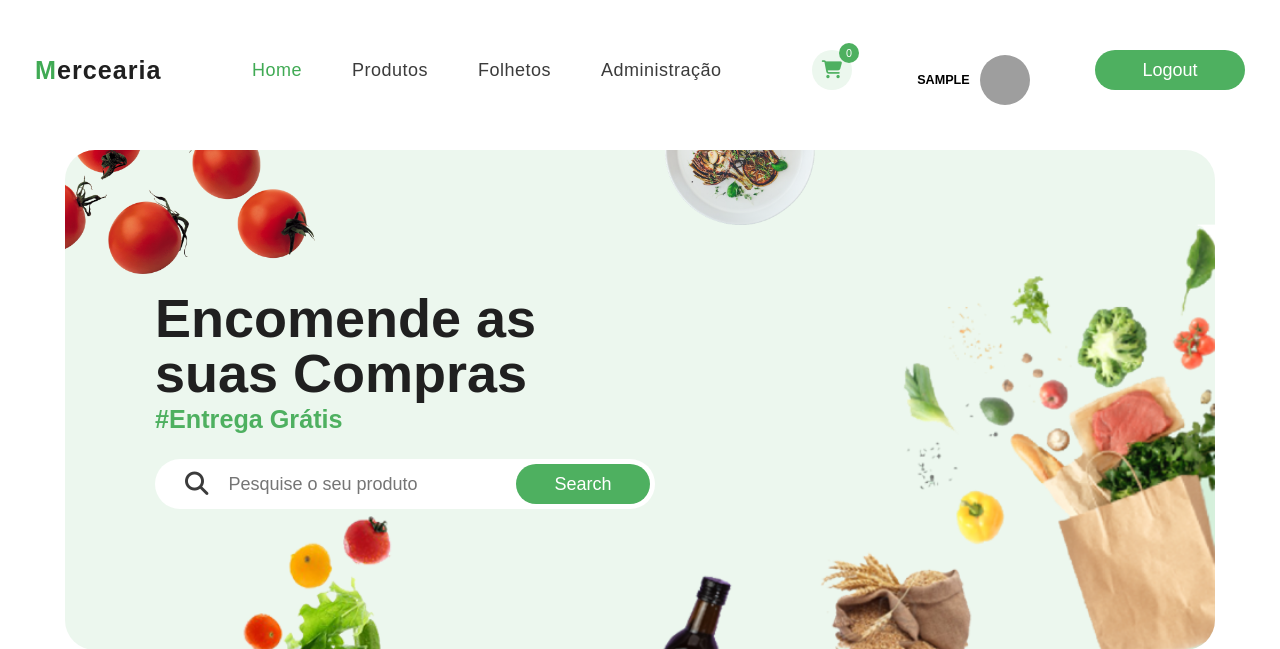
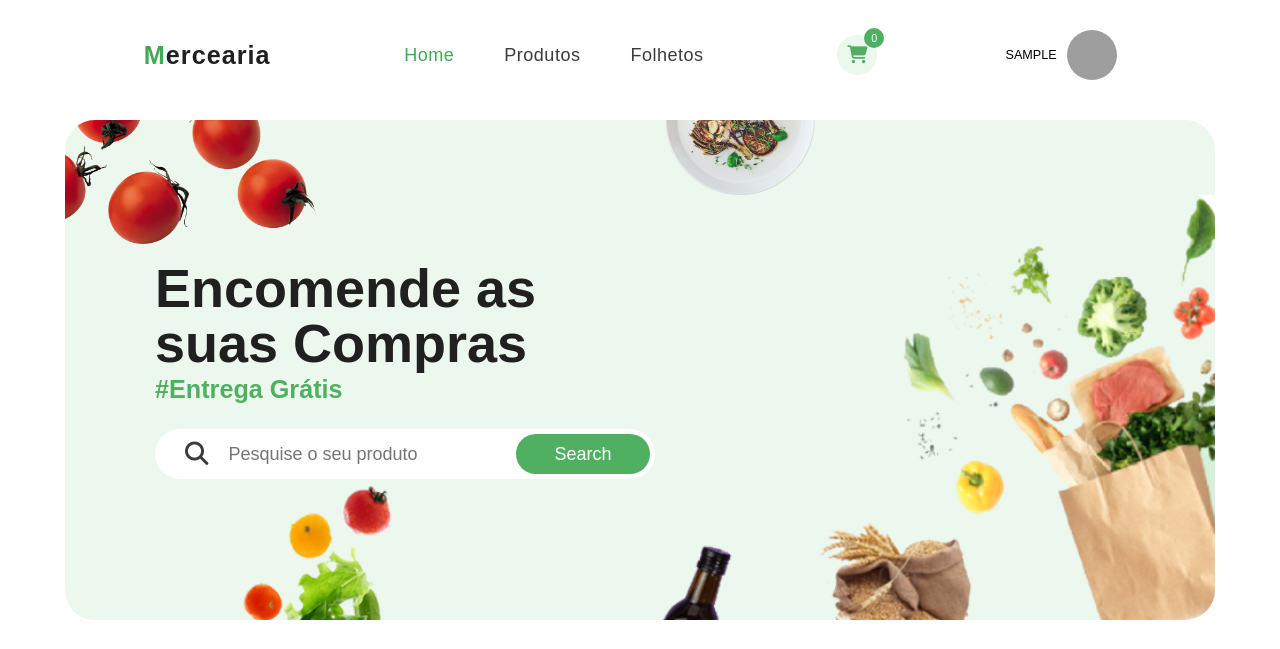
Before and after one commit to Fabio-Ceriaco/Mercearia, a PHP site: page / in a window 1280 px wide. Shown: the top 649 px of the page. Run offline with PHP 8.4, Linux system fonts and the light colour scheme; the visitor is signed in with stand-in values (Sample User, id 1); data that the repository does not hold is empty; some libraries are stand-ins or nearby versions; grey boxes are pictures that could not be loaded.

Commit message:
finishing log and logout code, change is log layout

```diff
--- a/assets/style/style.css
+++ b/assets/style/styles.css
@@ -22,7 +22,7 @@ body {
 
 nav {
   display: flex;
-  justify-content: space-between;
+  justify-content: space-evenly;
   align-items: center;
   padding: 35px;
   width: 100%;
@@ -404,15 +404,25 @@ label {
 }
 .user-info {
   display: flex;
+  justify-content: space-evenly;
+  align-items: center;
+  flex-direction: row;
+}
+.user-info-btn {
+  display: flex;
   justify-content: center;
   align-items: center;
-  flex-direction: row;
-  margin-top: 20px;
+  width: 150px;
+  height: 40px;
+  border: none;
+  color: #fff;
+  outline: none;
+  cursor: pointer;
+  transition: all ease 0.3s;
 }
 .user-info span {
   color: #000;
   font-size: 0.7rem;
-  font-weight: 600;
 }
 .user-info img {
   width: 50px;
--- a/includes/header.php
+++ b/includes/header.php
@@ -36,11 +36,6 @@
             <li><a href="home" class="active">Home</a></li>
             <li><a href="produtos">Produtos</a></li>
             <li><a href="#">Folhetos</a></li>
-            <?php if($tipo == 'cliente') :?>
-            <li><a href="#">Area Cliente</a></li>
-            <?php elseif($tipo == 'admin') :?>
-            <li><a href="#">Administração</a></li>
-            <?php endif;?>
         </ul>
 
          <!--cart-->
@@ -54,15 +49,41 @@
         </div>
 
 
-        <?php if($is_logged) :?>
+        <?php if($is_logged && $tipo == 'cliente') :?>
             <div class="user-info" id="user-info">
+                <a href="#" class="user-info-btn" id="user-info-btn">
                 <span class="username" id="username"><?=strtoupper($username)?></span>
                 <img src="<?=$imagem?>" alt="user" id="user">
+                </a>
+                <!--<a href="./pages/logs/logout.php"></a>-->
             </div>
-            <div class="logout" id="logout">
-                <a href="./pages/logs/logout.php">Logout</a>
+            <div class="area-cliente">
+                <h2>Area Cliente</h2>
+                <a href="dadosCliente" class="cliente-info">Dados Pessoais</a>
+                <a href="encomendas" class="cliente-info">Encomendas</a>
+                <a href="favoritos" class="cliente-info">Favoritos</a>
+                <a href="./pages/logs/logout.php" class="cliente-info"  id="logoutBtn">Logout</a>
             </div>
-        <?php else :?>
+        <?php elseif($is_logged && $tipo == 'admin'):?>
+            <div class="user-info" id="user-info">
+                <a href="#" class="user-info-btn" id="user-info-btn">
+                <span class="username" id="username"><?=strtoupper($username)?></span>
+                <img src="<?=$imagem?>" alt="user" id="user">
+                </a>
+                <!--<a href="./pages/logs/logout.php"></a>-->
+            </div>
+            <div class="area-cliente">
+                <h2>Area Administrativa</h2>
+                <a href="dadosCliente" class="cliente-info">Dados Administrador</a>
+                <a href="produtos" class="cliente-info">Produtos</a>
+                <a href="categorias" class="cliente-info">Categorias</a>
+                <a href="clientes" class="cliente-info">Clientes</a>
+                <a href="encomendas" class="cliente-info">Empresas fornecedoras</a>
+                <a href="encomendas" class="cliente-info">Encomendas de Produtos</a>
+                <a href="logs" class="cliente-info">Logs</a>
+                <a href="./pages/logs/logout.php"  class="cliente-info">Logout</a>
+            </div>
+        <?php else:?>
         <div class="signin" id="signin">
             <input type="submit" value="Log/Sign in" class="log-btn" >
         </div>
--- a/index.php
+++ b/index.php
@@ -1,9 +1,10 @@
 <?php
-    ini_set('default_charset', 'UTF-8');
     include 'includes/conexao.php';
     if(!isset($_SESSION)){
         session_start();
     }
+
+
 
     try{
         $query = "SELECT * FROM user_comments JOIN users ON user_comments.user_id = users.id";
@@ -25,7 +26,7 @@
     <title>Mercearia</title>
     <script src="https://kit.fontawesome.com/f98569bb37.js" crossorigin="anonymous"></script>
     <script src="https://ajax.googleapis.com/ajax/libs/jquery/3.7.1/jquery.min.js"></script>
-    <link rel="stylesheet" href="./assets/style/style.css">
+    <link rel="stylesheet" href="./assets/style/styles.css">
 
   </head>
   <body>
@@ -110,7 +111,7 @@
      ?>
 
     <!--script-->
-    <script type="text/javascript" src="./assets/js/script.js"></script>
+    <script type="text/javascript" src="./assets/js/scripts.js"></script>
     <script type="text/javascript" src="./pages/cart/cart.js"></script>
     <script type="text/javascript" src="./pages/registos/userRegistos.js"></script>
     <script type="text/javascript" src="./pages/logs/logs.js"></script>
--- a/pages/logs/logs.js
+++ b/pages/logs/logs.js
@@ -26,13 +26,12 @@ $(document).ready(function () {
           );
           $(".result").show();
         }
-        setTimeout(() => {
-          $(".result").hide();
-        }, 500);
+
         if ($(".login-section").css("display") === "flex") {
           $(".login-section").css("display", "none");
         }
         setTimeout(() => {
+          $(".result").hide();
           window.location.reload();
         }, 500);
       },
```
Also changed, not shown: other parts of assets/style/styles.css (+48 -0 lines), assets/js/script.js (deleted, +0 -76 lines), assets/js/scripts.js (added, +83 -0 lines), pages/areaCliente/dadosPessoais.php (added).
